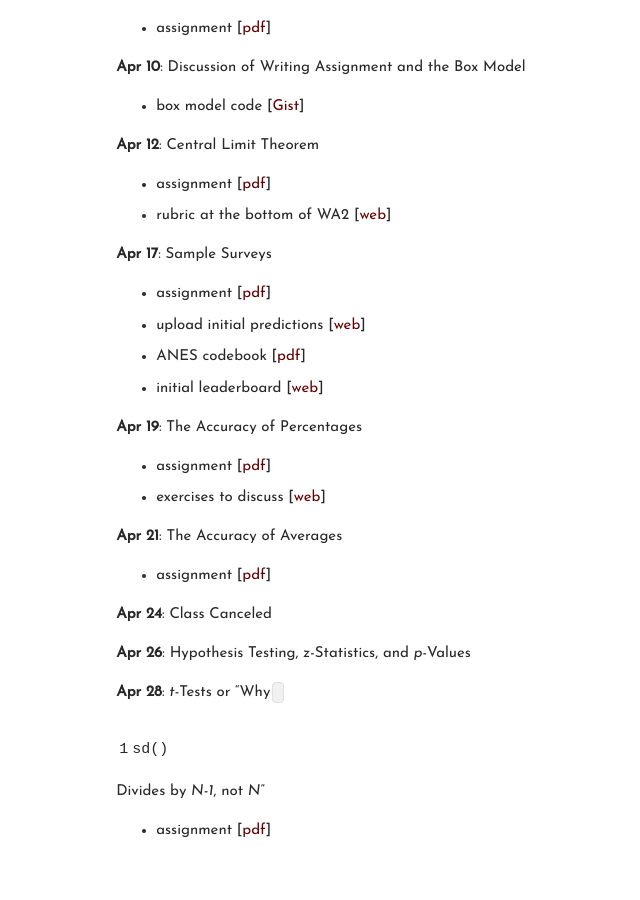
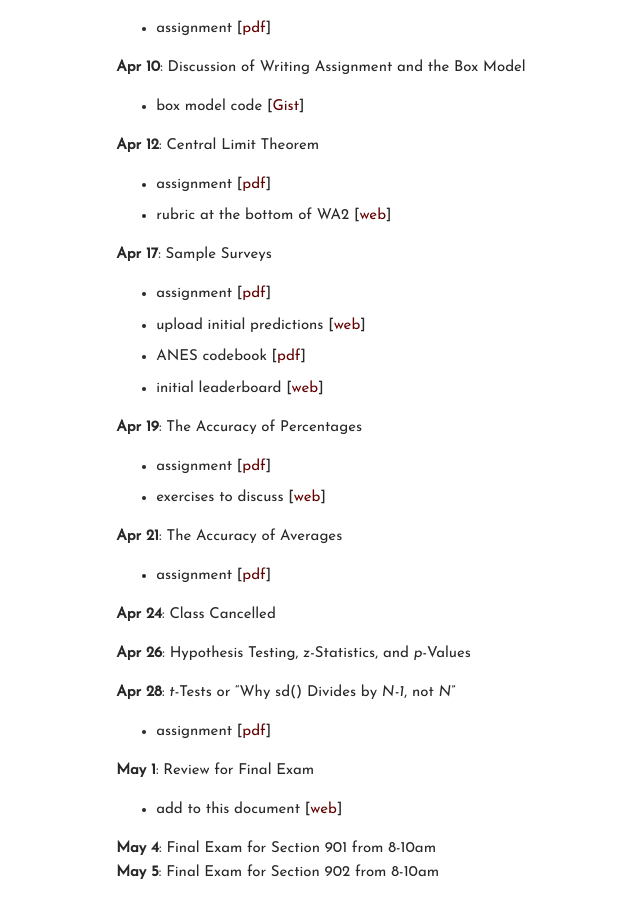
Before and after one commit to carlislerainey/carlislerainey.github.io, a Jekyll site: the page built from teaching/pols-209/index.md, in a window 1280 px wide and 900 px high, scrolled down 5232 px. Shown: the whole window, without its empty margins (346-986 px from the left). Built offline with Jekyll 4.4.1, drawn with Linux system fonts in a browser that asks for light colours; before the commit the page ends 6090 px from its top, so only the background shows below that.

Commit message:
update pols-209

```diff
--- a/teaching/pols-209/index.md
+++ b/teaching/pols-209/index.md
@@ -209,9 +209,15 @@ Tuesday, 1-4pm
 **Apr 21**: The Accuracy of Averages
 - assignment [[pdf](files/assign-37-accuracy-of-averages.pdf)]
 
-**Apr 24**: Class Canceled
+**Apr 24**: Class Cancelled
 
 **Apr 26**: Hypothesis Testing, *z*-Statistics, and *p*-Values
 
-**Apr 28**: *t*-Tests or "Why `sd()` Divides by *N-1*, not *N*"
+**Apr 28**: *t*-Tests or "Why sd() Divides by *N-1*, not *N*"
 - assignment [[pdf](files/assign-38-hypothesis-tests.pdf)]
+
+**May 1**: Review for Final Exam
+- add to this document [[web](https://docs.google.com/document/d/1bh4HWCibC6GBkWIi3RR-TI7ObPTSv9W3FudsWw5PkUc/edit?usp=sharing)]
+
+**May 4**: Final Exam for Section 901 from 8-10am
+**May 5**: Final Exam for Section 902 from 8-10am
```
